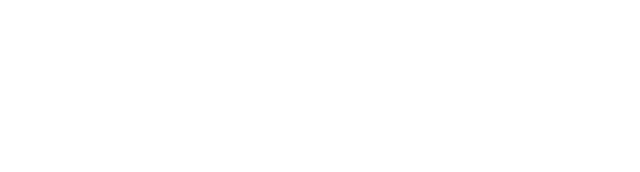
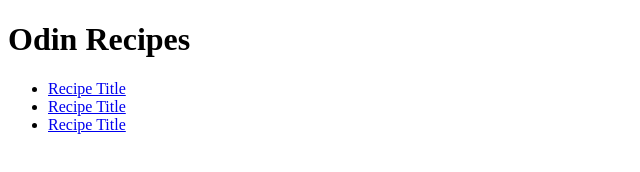
Before and after one commit to AzeiteReal/odin-recipes, a plain HTML site: page index.html in a window 1280 px wide. Shown: the whole page, without its empty margins (0-640 px from the left). Drawn offline with Linux system fonts and the light colour scheme.

Commit message:
basic structure html

```diff
--- a/index.html
+++ b/index.html
@@ -5,8 +5,14 @@
     <meta http-equiv="X-UA-Compatible" content="IE=edge">
     <meta name="viewport" content="width=device-width, initial-scale=1.0">
     <title>Document</title>
+
 </head>
 <body>
-
+    <h1>Odin Recipes</h1>
 </body>
+<ul>
+    <li><a href="recipes/MushroomPasta.html">Recipe Title</a></li>
+    <li><a href="recipes/MushroomPasta2.html">Recipe Title</a></li>
+    <li><a href="recipes/MushroomPasta3.html">Recipe Title</a></li>
+</ul>
 </html>
```
